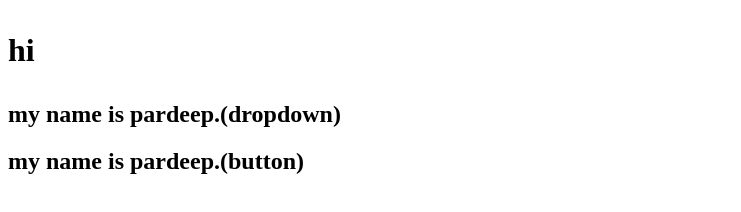
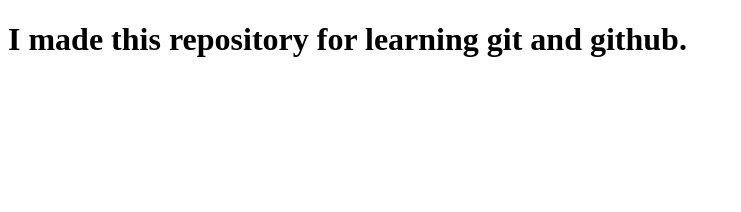
Before and after one commit to PARDEEP110/localrepo, a plain HTML site: page localrepo/index.html in a window 1280 px wide. Shown: the whole page, without its empty margins (0-741 px from the left). Drawn offline with Linux system fonts and the light colour scheme.

Commit message:
doing something

```diff
--- a/localrepo/index.html
+++ b/localrepo/index.html
@@ -9,11 +9,7 @@
 
 <body>
     <h1>
-        <p>hi</p>
-
-        <h2>my name is pardeep.(dropdown)</h2>
-
-        <h2>my name is pardeep.(button)</h2>
+      I made this repository for learning git and github.
 
     </h1>
 </body>
```
